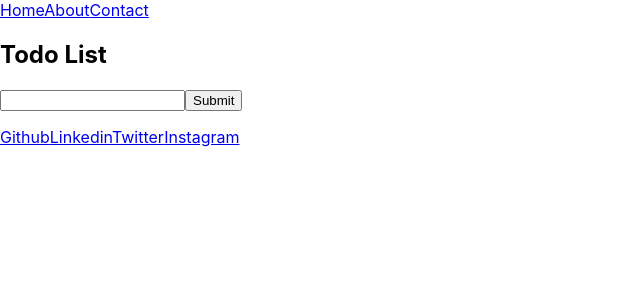
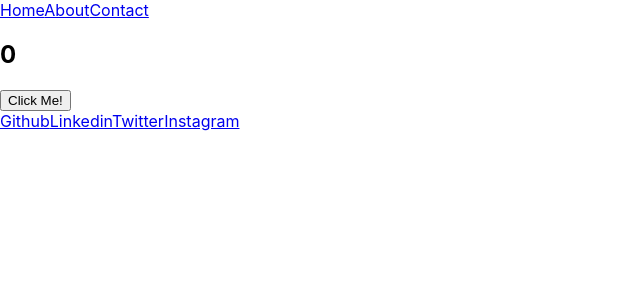
Before and after one commit to palak1101/React-FSWD, a React (Create React App) app in the folder myapp/: page / in a window 1280 px wide. Shown: the top 300 px of the page, without its empty margins (0-640 px from the left). Built offline with nearby package versions, Linux system fonts and the light colour scheme; the HTML template or start-up script is replaced by a standard one.

Commit message:
useeffect hook

```diff
--- a/myapp/src/components/Content.js
+++ b/myapp/src/components/Content.js
@@ -1,42 +1,21 @@
 //import ListItem from './ListItem'
-import {useState} from 'react'
+import {useState, useEffect} from 'react'
 
 const Content = () => {
 
-    const [items, setItems] = useState([])
-    const [value, setValue] = useState('')
+    //console.log('render')
+    const [counter, setCounter] = useState(0)
 
-    const handleSubmit = () => {
-
-        console.log(value)
-
-        setItems(prev => [...prev, value])
-        setValue('')
-    }
-
-
-    const handleInput = (e) => {
-        setValue(e.target.value)
-    }
-
-    //console.log(value)
-
-    const handleDelete = (item) =>{
-        console.log(item)
-        setItems(prev => prev.filter(i => i !== item))
-    }
+    useEffect(() => {
+        console.log('Mounted')
+    }, [])
 
     return (
         <>
-            <h2>Todo List</h2>
+            <h2>{counter}</h2>
+            <button onClick= {() => {
+                setCounter(prev => prev + 1) }}>Click Me!</button>
 
-                <input value={value} onChange={handleInput} type="text" />
-                <button onClick={handleSubmit} type="submit">Submit</button>
-
-
-            <ul>
-                {items.map(item => <li>{item} <button onClick={() => {handleDelete(item) }}>Delete</button></li>)}
-            </ul>
         </>
 
     );
```
